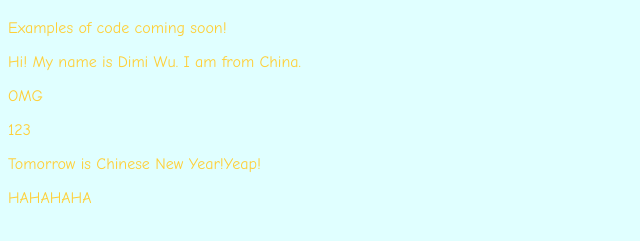
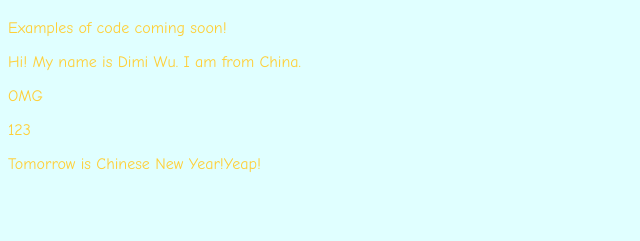
Before and after one commit to DIMIWU/MMP240, a plain HTML site: page index.html in a window 1280 px wide. Shown: the part 61-302 px from the top of the page, without its empty margins (0-640 px from the left). Drawn offline with Linux system fonts and the light colour scheme.

Commit message:
Revert "hahaha"
This reverts commit ce66fb32460f960cf4ca2cc59a8dae9e677a43df.

```diff
--- a/index.html
+++ b/index.html
@@ -22,7 +22,6 @@
     <p>OMG</p>
     <p>123</p>
     <p>Tomorrow is Chinese New Year!Yeap!</p>
-    <p>HAHAHAHA</p>
 </body>
 
 </html>
```
